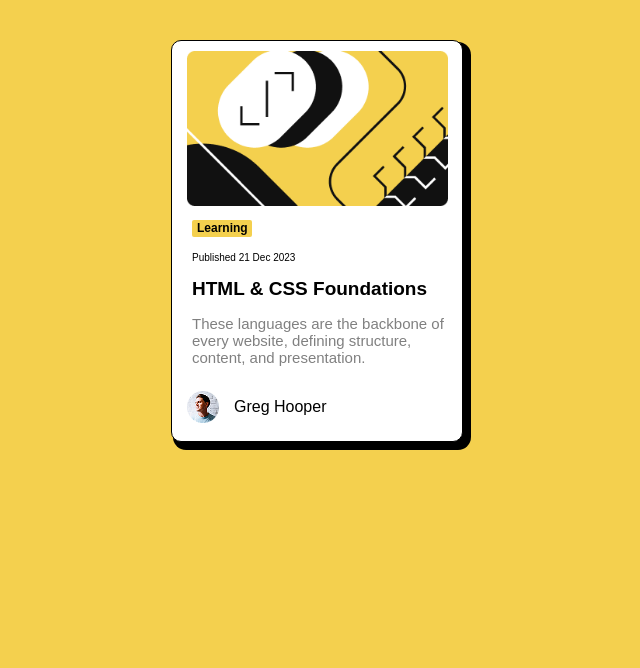
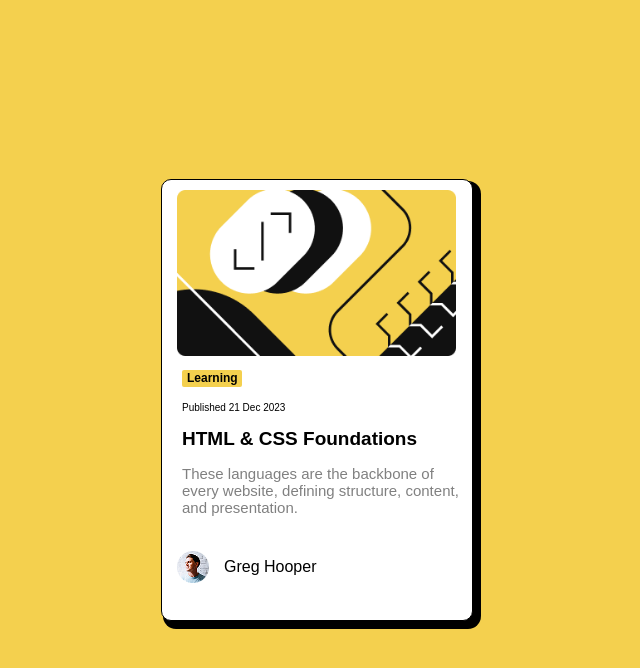
Before and after one commit to chirugraphics123-student/Frontend_Mentor_projects-Blog-Card-, a plain HTML site: page index.html in a window 1280 px wide. Shown: the whole page, without its empty margins (323-963 px from the left). Drawn offline with Linux system fonts and the light colour scheme; a web font is replaced by a local one.

Commit message:
Improved alignment of card

```diff
--- a/index.html
+++ b/index.html
@@ -12,14 +12,18 @@
             padding: 0;
         }
         body{
+            height:100vh;
+            display: flex;
+            justify-content: center;
+            align-items: center;
             background-color: rgb(244,208,78);
         }
         .box{
             cursor: pointer;
-            width:290px;
-            height:400px;
-            margin:auto;
-            margin-top: 40px;
+            width:310px;
+            height:440px;
+            /* margin:auto; */
+            /* margin-top: 40px; */
             background-color: white;
             border:1px solid black;
             border-radius: 10px;
@@ -62,7 +66,7 @@
             font-size: 15px;
         }
         footer{
-            margin-top: 15px;
+            margin-top: 25px;
             display: flex;
             align-items: center;
 
```
